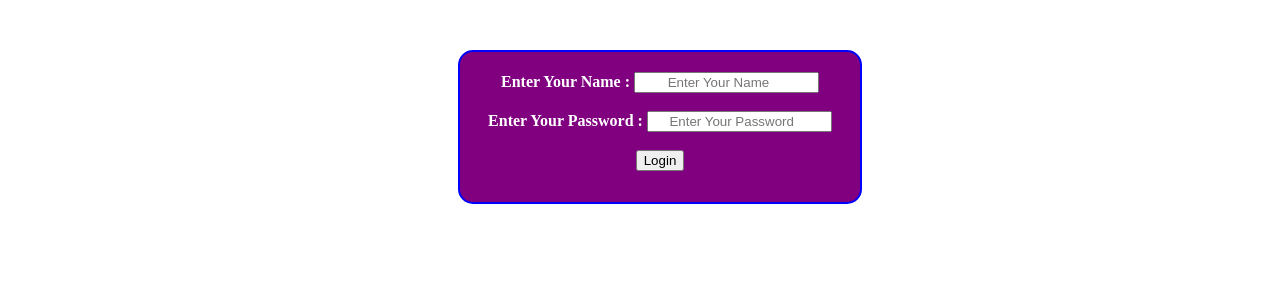
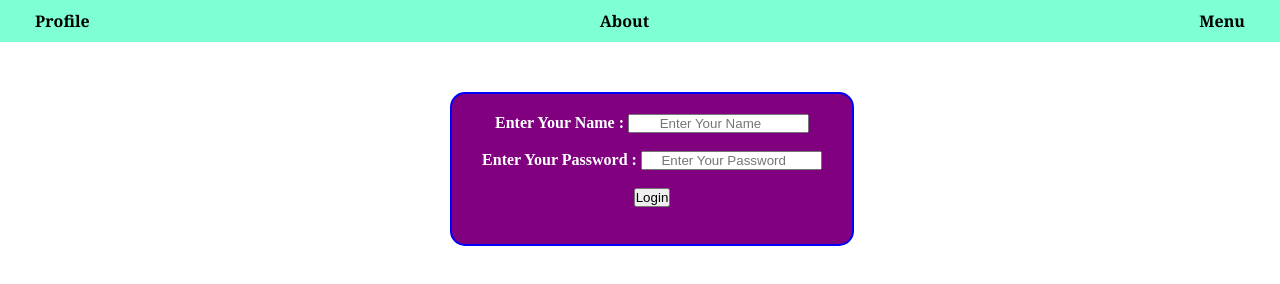
Before and after one commit to abusaleh569857/Day1-3-Practice, a plain HTML site: page index.html in a window 1280 px wide. Drawn offline with Linux system fonts and the light colour scheme.

Commit message:
simple-navbar-icon-add

```diff
--- a/index.html
+++ b/index.html
@@ -7,6 +7,15 @@
     <link rel="stylesheet" href="styles/style.css">
 </head>
 <body>
+    <section>
+        <div class="navbar">
+            <ul class="flex">
+                <li class="nav-item profile">Profile</li>
+                <li class="nav-item about">About</li>
+                <li class="nav-item menu">Menu</li>
+            </ul>
+
+        </div>
         <div class="container">
             <form action="#">
                 <label for="name">Enter Your Name : </label>
@@ -18,6 +27,7 @@
             </form>
 
         </div>
+    </section>
 
 </body>
 </html>
--- a/styles/style.css
+++ b/styles/style.css
@@ -1,3 +1,33 @@
+*{
+    margin: 0px;
+    padding: 0px;
+
+}
+.navbar{
+    background-color: aquamarine;
+    font-weight: bold;
+    font-family: Georgia, 'Times New Roman', Times, serif;
+
+
+}
+.flex{
+    display: flex;
+    justify-content: space-between;
+    list-style-type: none;
+
+}
+.nav-item{
+    padding: 10px;
+}
+.profile{
+    padding-left: 35px;
+}
+.menu{
+    padding-right: 35px;
+}
+.about{
+    padding-right: 50px;
+}
 .container{
     background-color: purple;
     color: white;
```
Lines whose indentation alone changed are shown as unchanged.
